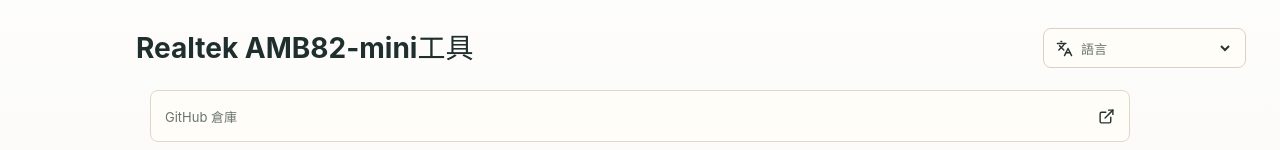
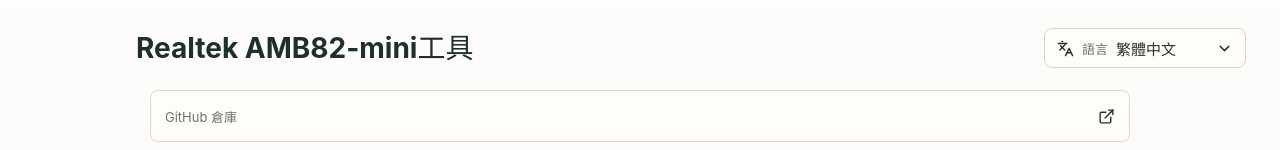
Before and after one commit to breeze0305/Realtek_AMB82mini_computer_plugin, a React (Vite) app: page / in a window 1280 px wide. Shown: the top 150 px of the page. Built offline with nearby package versions, Linux system fonts and the light colour scheme.

Commit message:
Restyle language dropdown

```diff
--- a/src/App.tsx
+++ b/src/App.tsx
@@ -2,6 +2,7 @@
   ArrowLeft,
   Camera,
   CheckCircle2,
+  ChevronDown,
   Clipboard,
   Download,
   ExternalLink,
@@ -246,7 +247,9 @@
   const [selectedCamera, setSelectedCamera] = useState("");
   const [isPreviewing, setIsPreviewing] = useState(false);
   const [isCapturing, setIsCapturing] = useState(false);
+  const [isLanguageMenuOpen, setIsLanguageMenuOpen] = useState(false);
   const [lastSaved, setLastSaved] = useState("");
+  const languageMenuRef = useRef<HTMLDivElement | null>(null);
   const videoRef = useRef<HTMLVideoElement | null>(null);
   const streamRef = useRef<MediaStream | null>(null);
   const timerRef = useRef<number | null>(null);
@@ -312,6 +315,7 @@
   async function changeLanguage(language: Language) {
     const next = await invoke<AppSettings>("set_language", { language });
     setDashboard((current) => (current ? { ...current, settings: next } : current));
+    setIsLanguageMenuOpen(false);
     setStatus("");
   }
 
@@ -621,17 +625,45 @@
           {t.back}
         </button>
         <h1>{t.appTitle}</h1>
-        <label className="languageSelect">
-          <Languages size={17} />
-          <span>{t.language}</span>
-          <select value={language} onChange={(event) => void changeLanguage(event.target.value as Language)}>
-            {dashboard?.metadata.supported_languages.map((item) => (
-              <option value={item} key={item}>
-                {languageNames[item]}
-              </option>
-            ))}
-          </select>
-        </label>
+        <div
+          className={`languageSelect ${isLanguageMenuOpen ? "isOpen" : ""}`}
+          ref={languageMenuRef}
+          onBlur={(event) => {
+            const nextTarget = event.relatedTarget as Node | null;
+            if (!nextTarget || !languageMenuRef.current?.contains(nextTarget)) {
+              setIsLanguageMenuOpen(false);
+            }
+          }}
+        >
+          <button
+            type="button"
+            className="languageSelectButton"
+            aria-haspopup="listbox"
+            aria-expanded={isLanguageMenuOpen}
+            onClick={() => setIsLanguageMenuOpen((current) => !current)}
+          >
+            <Languages size={17} />
+            <span>{t.language}</span>
+            <strong>{languageNames[language]}</strong>
+            <ChevronDown size={17} />
+          </button>
+          {isLanguageMenuOpen && (
+            <div className="languageMenu" role="listbox">
+              {dashboard?.metadata.supported_languages.map((item) => (
+                <button
+                  type="button"
+                  className={item === language ? "isSelected" : ""}
+                  role="option"
+                  aria-selected={item === language}
+                  onClick={() => void changeLanguage(item)}
+                  key={item}
+                >
+                  {languageNames[item]}
+                </button>
+              ))}
+            </div>
+          )}
+        </div>
       </header>
 
       <section className="linkPanel">
--- a/src/styles.css
+++ b/src/styles.css
@@ -63,7 +63,7 @@
 }
 
 .backButton,
-.languageSelect,
+.languageSelectButton,
 .linkPanel button,
 .primaryBtn,
 .secondaryBtn,
@@ -91,6 +91,10 @@
 }
 
 .languageSelect {
+  position: relative;
+}
+
+.languageSelectButton {
   min-height: 40px;
   padding: 0 12px;
   border: 1px solid #d8d1c4;
@@ -99,17 +103,57 @@
   background: #fffdf8;
 }
 
-.languageSelect span {
+.languageSelectButton span {
   color: #6a746f;
   font-size: 13px;
 }
 
-.languageSelect select {
-  min-width: 118px;
-  border: 0;
-  outline: 0;
+.languageSelectButton strong {
+  min-width: 92px;
+  font-size: 15px;
+  font-weight: 600;
+  text-align: left;
+}
+
+.languageSelectButton svg:last-child {
+  transition: transform 160ms ease;
+}
+
+.languageSelect.isOpen .languageSelectButton svg:last-child {
+  transform: rotate(180deg);
+}
+
+.languageMenu {
+  position: absolute;
+  top: calc(100% + 8px);
+  right: 0;
+  z-index: 60;
+  display: grid;
+  min-width: 100%;
+  padding: 6px;
+  border: 1px solid #d8d1c4;
+  border-radius: 8px;
+  background: #fffdf8;
+  box-shadow: 0 12px 28px rgba(31, 47, 45, 0.14);
+}
+
+.languageMenu button {
+  display: flex;
+  align-items: center;
+  justify-content: flex-start;
+  min-height: 36px;
+  padding: 0 10px;
+  border-radius: 6px;
   color: #273331;
   background: transparent;
+  text-align: left;
+}
+
+.languageMenu button:hover,
+.languageMenu button:focus-visible,
+.languageMenu button.isSelected {
+  color: #0f5b52;
+  background: #dceee6;
 }
 
 .linkPanel {
```
